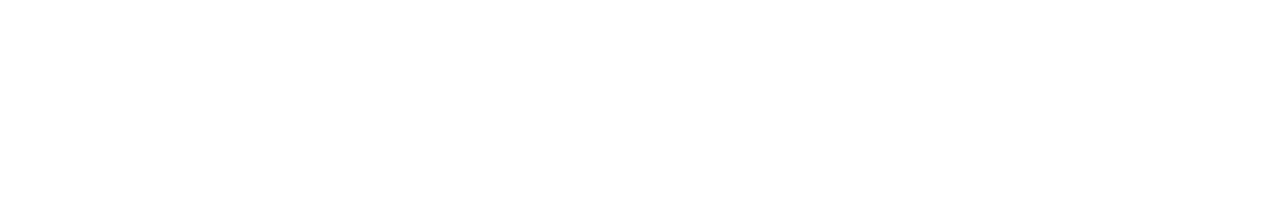
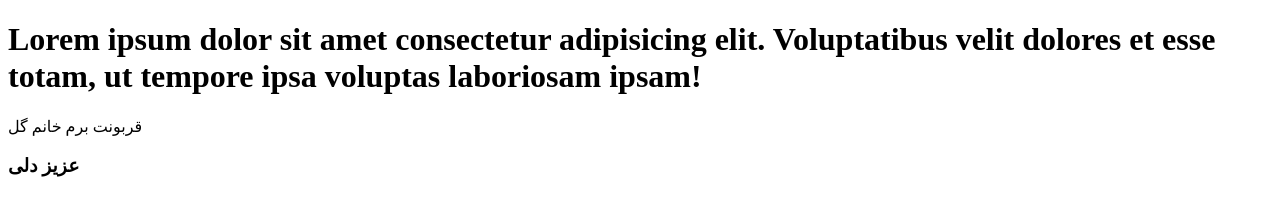
Before and after one commit to mirzaeeWork/Todo_List, a website: page Hello/hello.html in a window 1280 px wide. Drawn offline with Linux system fonts and the light colour scheme.

Commit message:
I gave myself positive energy + pull.

```diff
--- a/Hello/hello.html
+++ b/Hello/hello.html
@@ -4,8 +4,19 @@
     <meta charset="UTF-8" />
     <meta name="viewport" content="width=device-width, initial-scale=1.0" />
     <title>Document</title>
-</head>
-<body>
-
-</body>
+  </head>
+  <body>
+    <h1>
+      Lorem ipsum dolor sit amet consectetur adipisicing elit. Voluptatibus
+      velit dolores et esse totam, ut tempore ipsa voluptas laboriosam ipsam!
+    </h1>
+    <div>
+      <div>
+        <p>قربونت برم خانم گل</p>
+      </div>
+      <div>
+        <h3>عزیز دلی</h3>
+      </div>
+    </div>
+  </body>
 </html>
```
